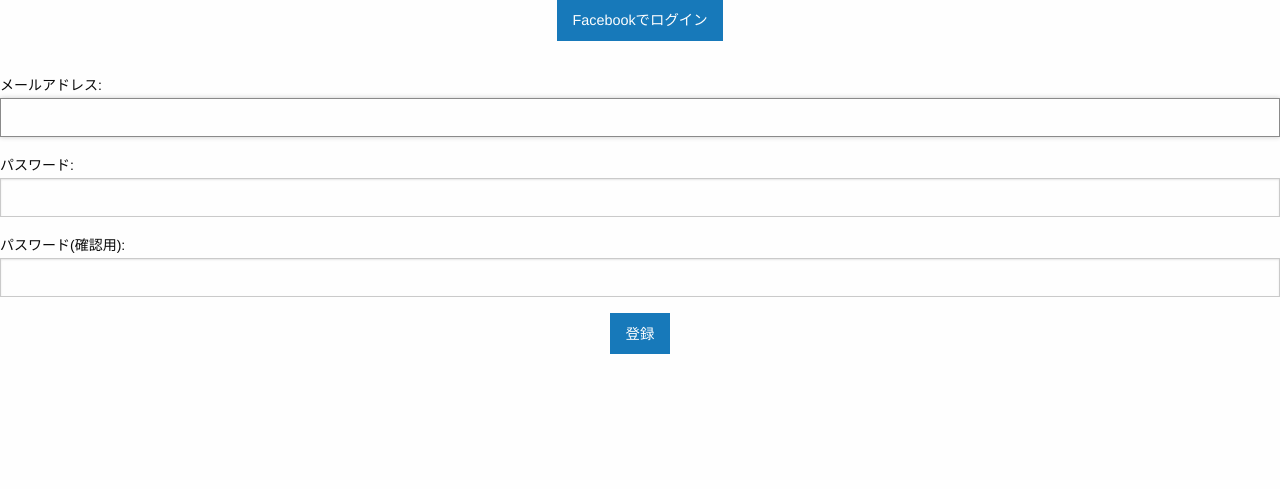
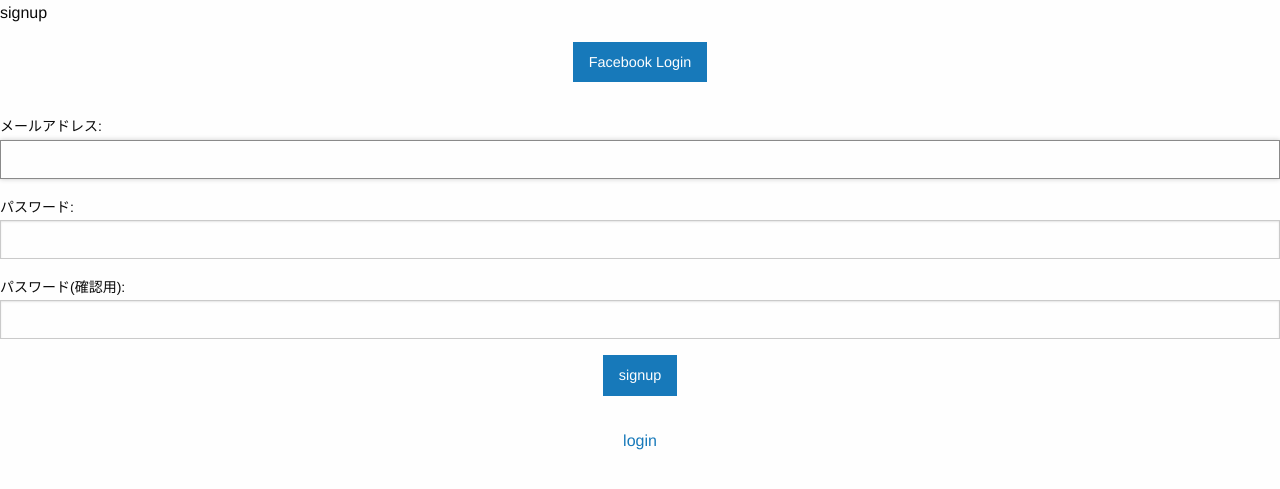
Before and after one commit to anybirth/enybank_web_sketch, a Django app: page /accounts/signup/ in a window 1280 px wide. Shown: the top 489 px of the page. Run offline with Django 3.2, Linux system fonts and the light colour scheme; some libraries are stand-ins or nearby versions.

Commit message:
Add page accounts/associate

```diff
--- a/accounts/templates/accounts/profile.html
+++ b/accounts/templates/accounts/profile.html
@@ -5,6 +5,7 @@
 
 <p>profile<p>
 
-<p class="text-center"><a href="{% url 'accounts:logout' %}" class="button">logout</a></p>
+<p class="text-center"><a href="{% url 'accounts:associate' %}" class="button">associate with Facebook</a></p>
+<p class="text-center"><a href="{% url 'accounts:logout' %}" class="button secondary">logout</a></p>
 
 {% endblock %}
--- a/accounts/templates/accounts/signup.html
+++ b/accounts/templates/accounts/signup.html
@@ -3,12 +3,16 @@
 {% load static %}
 {% block content %}
 
-<p class="text-center"><a href="{% url 'social:begin' 'facebook' %}?next={% url 'accounts:signup_social' %}" class="button">Facebookでログイン</a></p>
+<p>signup<p>
+
+<p class="text-center"><a href="{% url 'social:begin' 'facebook' %}?next={% url 'accounts:signup_social' %}" class="button">Facebook Login</a></p>
 
 <form action="" method="post">
   {{ form }}
   {% csrf_token %}
-  <p class="text-center"><input type="submit" value="登録" class="button"></p>
+  <p class="text-center"><input type="submit" value="signup" class="button"></p>
 </form>
 
+<p class="text-center"><a href="{% url 'social:begin' 'facebook' %}?next={% url 'accounts:login' %}">login</a></p>
+
 {% endblock %}
--- a/accounts/urls.py
+++ b/accounts/urls.py
@@ -11,4 +11,5 @@ urlpatterns = [
     path('login/', views.LoginView.as_view(), name='login'),
     path('logout/', views.LogoutView.as_view(), name='logout'),
     path('profile/', views.ProfileView.as_view(), name='profile'),
+    path('associate/', views.AssociateView.as_view(), name='associate'),
 ]
--- a/accounts/views.py
+++ b/accounts/views.py
@@ -112,3 +112,8 @@ class LogoutView(auth_views.LogoutView):
 @method_decorator(login_required, name='dispatch')
 class ProfileView(generic.TemplateView):
     template_name = 'accounts/profile.html'
+
+
+@method_decorator(login_required, name='dispatch')
+class AssociateView(generic.TemplateView):
+    template_name = 'accounts/associate.html'
```
Also changed, not shown: accounts/templates/accounts/associate.html (added, +12 -0 lines), accounts/templates/accounts/login.html (+6 -1 lines).
